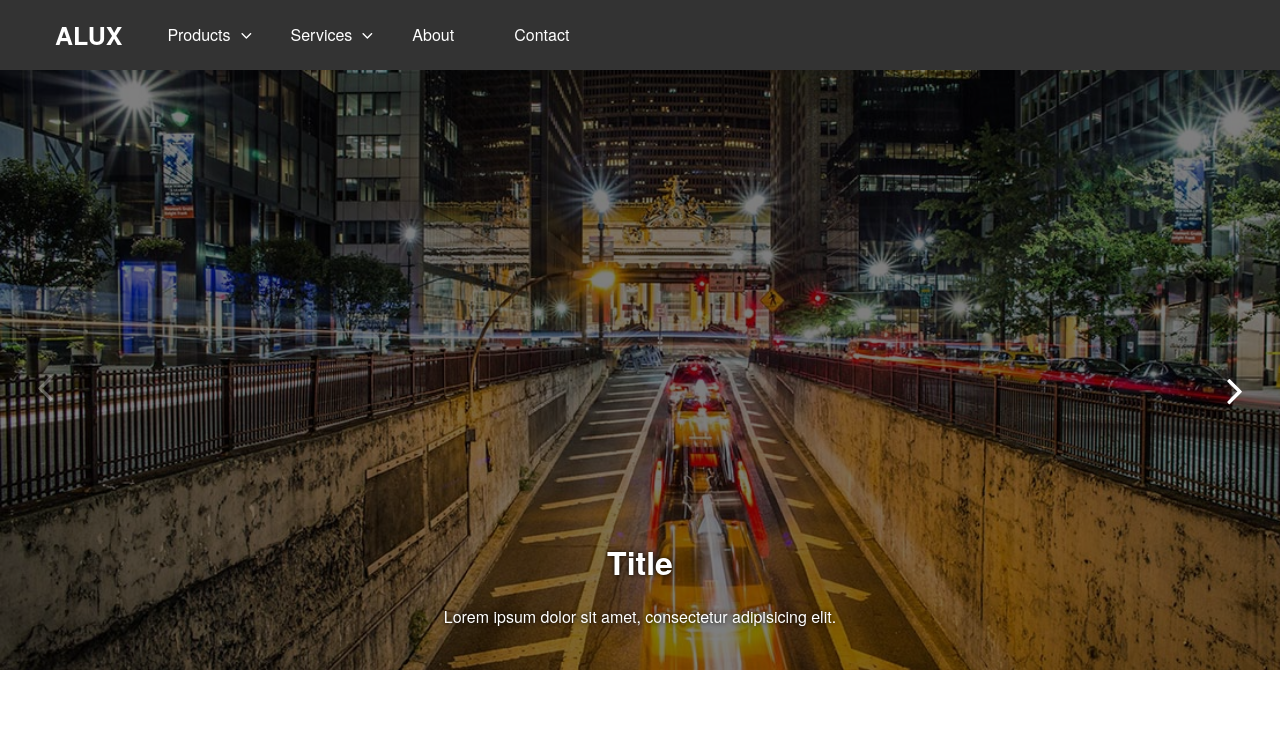
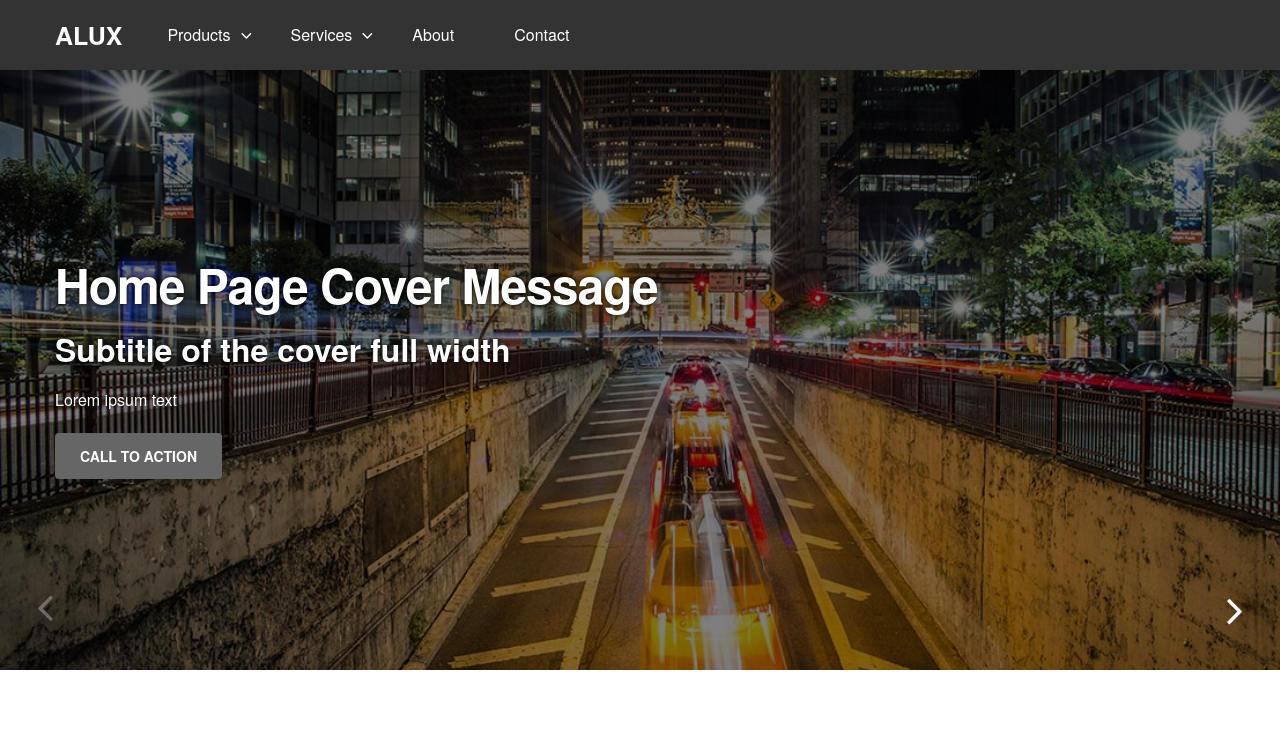
Before and after one commit to afmarchetti/alux, a plain HTML site: page home-slider.html in a window 1280 px wide. Shown: the top 747 px of the page. Drawn offline with Linux system fonts and the light colour scheme.

Commit message:
add slider text and fix caption style

```diff
--- a/home-slider.html
+++ b/home-slider.html
@@ -51,21 +51,23 @@
       <div class="siema__slide" style="background: url(http://afmarchetti.github.io/alux/image.jpg);background-size: cover;">
         <div class="siema__filter"></div>
         <div class="siema__caption">
-          <h3>Title</h3>
+           <h1>Home Page Cover Message</h1>
+           <h2>Subtitle of the cover full width</h2>
+           <p>Lorem ipsum text</p>
+           <a class="button animate" href="">Call to action</a>
+        </div>
+      </div>
+      <div class="siema__slide" style="background: url(http://afmarchetti.github.io/alux/image.jpg);background-size: cover;">
+        <div class="siema__filter"></div>
+        <div class="siema__caption">
+          <h3 class="huge">Title</h3>
           <p>Lorem ipsum dolor sit amet, consectetur adipisicing elit.</p>
         </div>
       </div>
       <div class="siema__slide" style="background: url(http://afmarchetti.github.io/alux/image.jpg);background-size: cover;">
         <div class="siema__filter"></div>
         <div class="siema__caption">
-          <h3>Title</h3>
-          <p>Lorem ipsum dolor sit amet, consectetur adipisicing elit.</p>
-        </div>
-      </div>
-      <div class="siema__slide" style="background: url(http://afmarchetti.github.io/alux/image.jpg);background-size: cover;">
-        <div class="siema__filter"></div>
-        <div class="siema__caption">
-          <h3>Title</h3>
+          <h3 class="huge">Title</h3>
           <p>Lorem ipsum dolor sit amet, consectetur adipisicing elit.</p>
         </div>
       </div>
--- a/scss/_grid.scss
+++ b/scss/_grid.scss
@@ -131,7 +131,7 @@
 .no-pad [class*='col-']{padding:0;}
 
 
-@media (max-width: 991px) {
+@media (max-width: $media-tablet) {
 
   .tab-100 { width: 100%; }
   .tab-90 { width: 90%; }
@@ -167,7 +167,7 @@
 
 }
 
-@media (max-width: 767px) {
+@media (max-width: $media-smartphone) {
 
   [class*='col'] { width: 100%;left: 0; right: 0;padding: 0 ( $gutter-mobile / 2 )}
 
--- a/scss/_menu.scss
+++ b/scss/_menu.scss
@@ -71,7 +71,7 @@ ul.primary li:hover a { background: $dropdown-bg-color; color: #666; }
 ul.primary li:hover > a { color: #000; }
 
 /* Desktop */
-@media (min-width: 768px) {
+@media (min-width: $media-desktop) {
 
 	.arrow {
 		top: 28px;
@@ -82,7 +82,7 @@ ul.primary li:hover > a { color: #000; }
 }
 
 /* Smartphone */
-@media (max-width: 767px) {
+@media (max-width: $media-smartphone) {
 
   .logo{padding-left: $gutter-mobile;}
 
--- a/scss/_slider.scss
+++ b/scss/_slider.scss
@@ -13,7 +13,6 @@
   top: 0;
   color: #fff;
   text-indent: -9999px;
-  width: 70px;
   height: 100%;
   cursor: pointer;
   width: 60px;
@@ -47,26 +46,24 @@
 .siema__slide {
   height: 600px;
   background: #333;
-  text-align: center;
   color: #fff;
   position: relative;
+  display: flex;
+  align-items: center;
 }
 
 .siema__caption {
   z-index: 100;
-  position: absolute;
-  bottom: 20px;
-  width: 70%;
-  margin: 0 15%;
+  padding: 0 $gutter;
+  max-width: 1250px;
+  width:100%;
+  margin: 0 auto;
   color: #fff;
-  text-align: center;
   text-shadow: 0 0 5px #000;
 }
-
-.siema__caption h3 {
-  color: #fff;
-  font-size: 32px;
-}
+.siema__caption h1,
+.siema__caption h2,
+.siema__caption h3{color:#fff}
 
 .siema__filter {
   z-index: 10;
@@ -79,3 +76,11 @@
   display: block;
   background: #000;
 }
+
+@media (max-width: 1300px) {
+  .container-siema__next .arrow,
+  .container-siema__prev .arrow {
+    bottom: $gutter ;
+    top:auto;
+  }
+}
--- a/scss/_typography.scss
+++ b/scss/_typography.scss
@@ -73,6 +73,5 @@ hr.spacer { border-top: 1px solid transparent; }
 @media (max-width: 767px) {
 
   .gigantic   { font-size: 74px;}
-  p { font-size: 14px; }
 
 }
--- a/scss/_variables.scss
+++ b/scss/_variables.scss
@@ -19,3 +19,8 @@ $menu-color: #333; /* menu bg color */
 	$menu-mobile-text-color-hover: #999;
 
 	$menu-mobile-text-color-select: #fff;
+
+
+$media-desktop: 768px;
+$media-tablet: 991px;
+$media-smartphone: 767px;
```
Also changed, not shown: alux.min.css.
